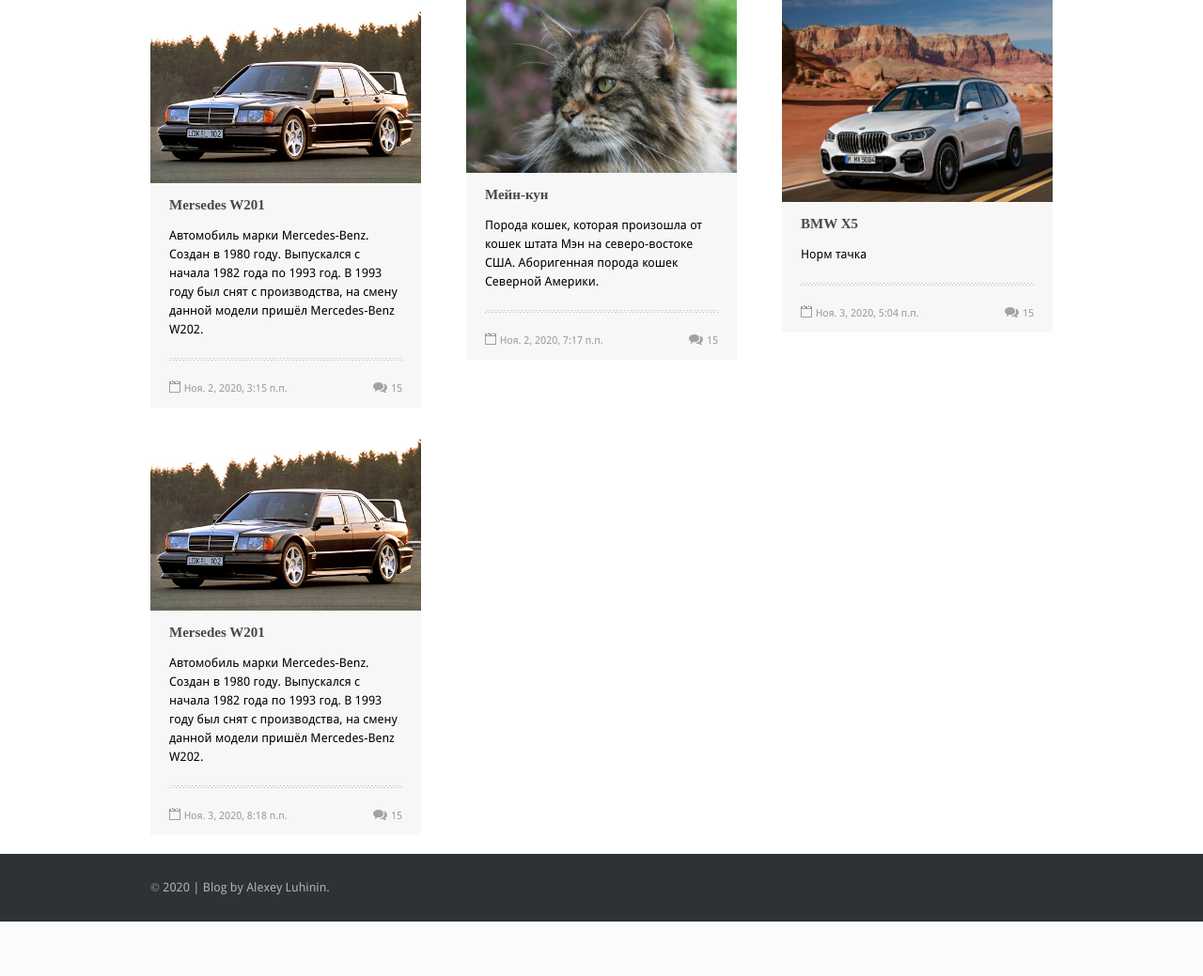
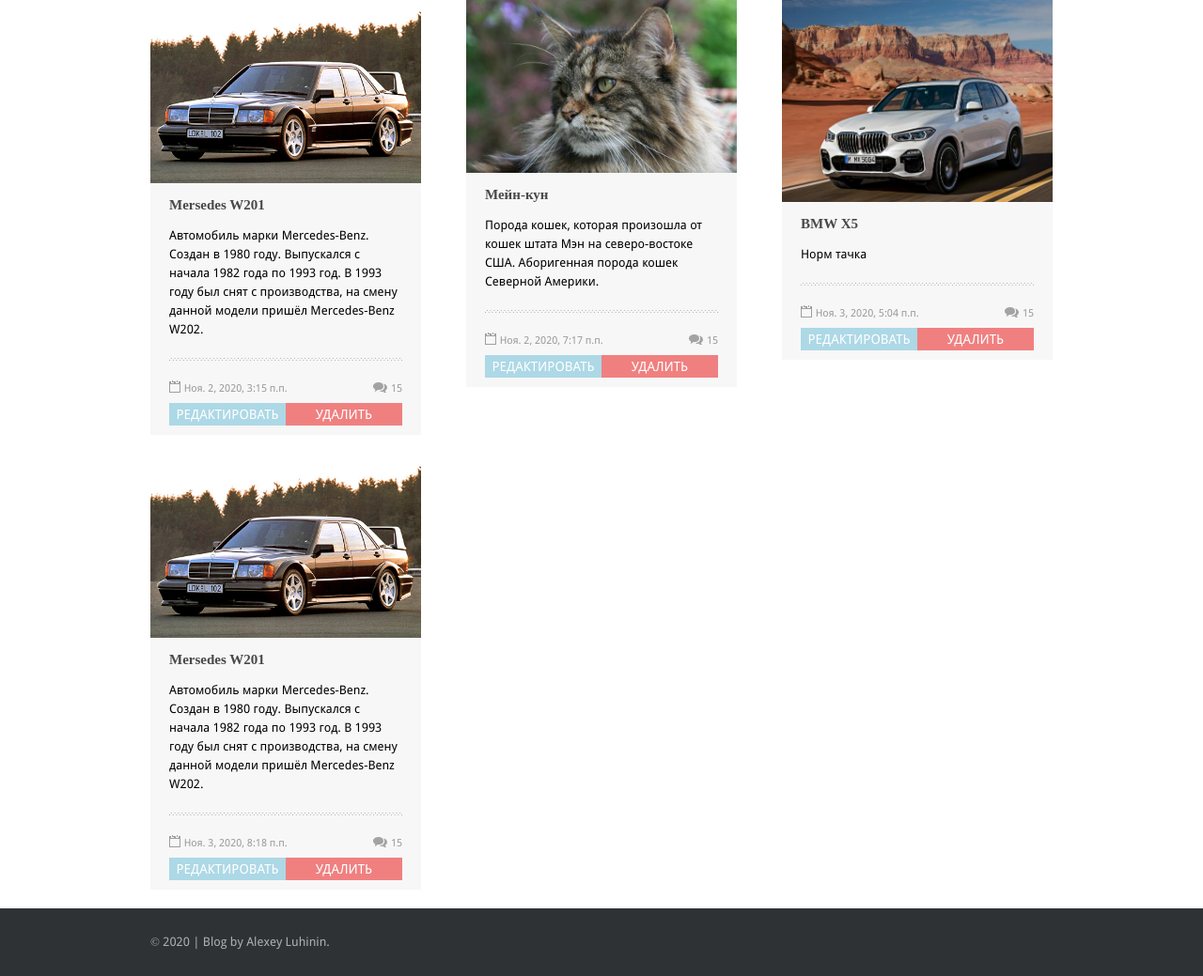
Before and after one commit to alexey-luhinin/BlogDjango, a Django app: page /articles in a window 1280 px wide. Shown: the part 153-1192 px from the top of the page at 94% size. Before the commit the page ends 1134 px from the top, so only its background shows below. Run offline with Django 3.2, Linux system fonts and the light colour scheme; a user stored in the database is signed in; data comes from the database, SQL or seed files in the repository; both versions use the stored data as it was after the commit.

Commit message:
admin options

```diff
--- a/blog/main/models.py
+++ b/blog/main/models.py
@@ -2,7 +2,7 @@
 
 
 class Category(models.Model):
-    title = models.CharField(max_length=255)
+    title = models.CharField('Название', max_length=255)
 
     class Meta:
         verbose_name = 'Категория'
--- a/blog/main/static/main/css/style.css
+++ b/blog/main/static/main/css/style.css
@@ -51,9 +51,6 @@
 
 /*HEADER*/
 
-.content{
-	flex: 1 0 auto;
-}
 
 .header {
 	background-color: #3a3d40;
@@ -114,6 +111,9 @@
 /*CONTENT*/
 
 
+.content{
+	flex: 1 0 auto;
+}
 
 .content__content-items{
 	display: flex;
@@ -122,9 +122,6 @@
 	margin-top: 40px;
 }
 
-.content__description{
-	padding: 10px 20px;
-}
 
 .content__item{
 	width: 30%;
@@ -135,6 +132,10 @@
 
 .content__item-img{
 	width: 100%;
+}
+
+.content__description{
+	padding: 10px 20px;
 }
 
 .content__item-title{
@@ -195,6 +196,31 @@
 	line-height: 20px;
 }
 
+.admin-panel {
+	margin-top: 5px;
+	display: flex;
+	justify-content: space-between;
+}
+
+.admin-panel__update {
+	text-align: center;
+	width: 50%;
+	display: block;
+	background-color: #add8e6;
+	color: #fff;
+	text-transform: uppercase;
+	padding: 5px;
+}
+
+.admin-panel__delete {
+	text-align: center;
+	width: 50%;
+	display: block;
+	background-color: #f08080;
+	color: #fff;
+	text-transform: uppercase;
+	padding: 5px;
+}
 
 /*CONTENT*/
 
--- a/blog/main/templates/main/articles.html
+++ b/blog/main/templates/main/articles.html
@@ -43,6 +43,12 @@
 					</span>
 				</div>
 			</div>
+			{% if user.is_superuser %}
+			<div class="admin-panel">
+				<a class="admin-panel__update" href="article/update/{{ article.id }}">Редактировать</a>
+				<a class="admin-panel__delete" href="article/delete/{{ article.id }}">Удалить</a>
+			</div>
+			{% endif %}
 		</div>
 	</div>
 	{% endfor %}
--- a/blog/main/urls.py
+++ b/blog/main/urls.py
@@ -8,4 +8,7 @@
     path('articles', views.articles, name='articles'),
     path('add_article', views.add_article, name='add_article'),
     path('article/<int:pk>', views.ArticleDetailView.as_view(), name='article_detail'),
+    path('article/update/<int:pk>', views.ArticleUpdateView.as_view(), name='article_update'),
+    path('article/delete/<int:pk>', views.ArticleDeleteView.as_view(), name='article_delete'),
+    path('add_category', views.CategoryCreateView.as_view(), name='add_category'),
 ]
--- a/blog/main/views.py
+++ b/blog/main/views.py
@@ -1,12 +1,45 @@
 from django.shortcuts import render, redirect
+from django.urls import reverse_lazy
+
+from django.views.generic.edit import CreateView
 from django.views.generic.detail import DetailView
-from .models import Articles
-from .forms import ArticlesForm
+from django.views.generic.edit import UpdateView
+from django.views.generic.edit import DeleteView
+
+from .models import Articles, Category
+from .forms import ArticlesForm, CategoryForm
+
+
+class CategoryCreateView(CreateView):
+    model = Category
+    form_class = CategoryForm
+
+    template_name = 'main/add_category.html'
+
+    success_url = reverse_lazy('add_article')
 
 
 class ArticleDetailView(DetailView):
     model = Articles
     context_object_name = 'article'
+
+
+class ArticleUpdateView(UpdateView):
+    model = Articles
+    form_class = ArticlesForm
+
+    template_name = 'main/article_update.html'
+
+    success_url = reverse_lazy('articles')
+
+
+class ArticleDeleteView(DeleteView):
+    model = Articles
+
+    template_name = 'main/article_delete.html'
+
+    success_url = reverse_lazy('articles')
+
 
 def index(request):
     return render(request, 'main/index.html')
@@ -27,7 +60,7 @@
         form = ArticlesForm(request.POST, request.FILES)
         if form.is_valid():
             form.save()
-            return redirect('index')
+            return redirect('articles')
     else:
         form = ArticlesForm()
 
```
Also changed, not shown: blog/main/forms.py (+14 -0 lines), blog/main/templates/main/add_category.html (added, +16 -0 lines), blog/main/templates/main/article_delete.html (added, +16 -0 lines), blog/main/templates/main/article_update.html (added, +16 -0 lines), blog/blog/media/img/2020/11/07/img-3.jpg (added), blog/db.sqlite3.
